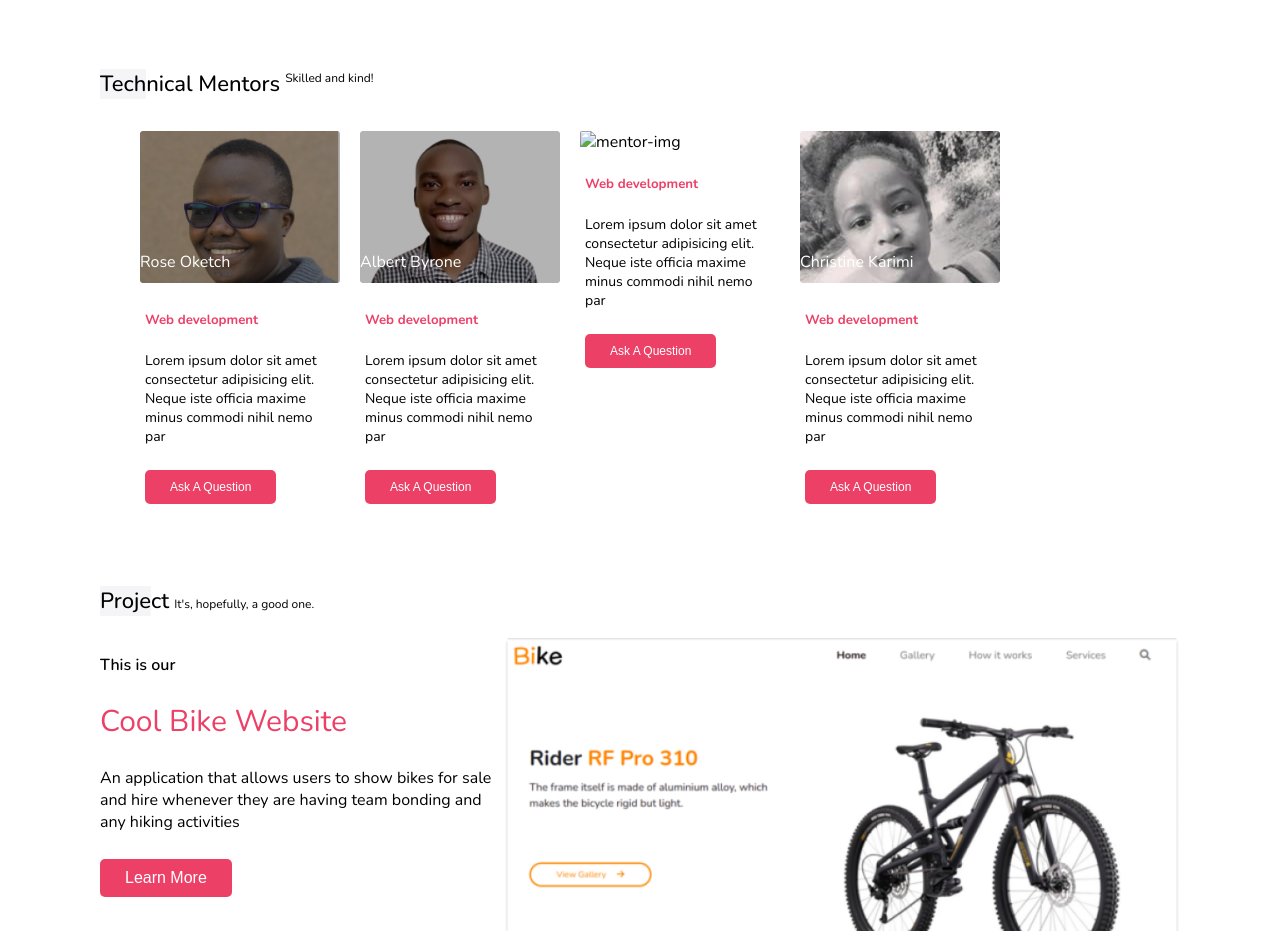
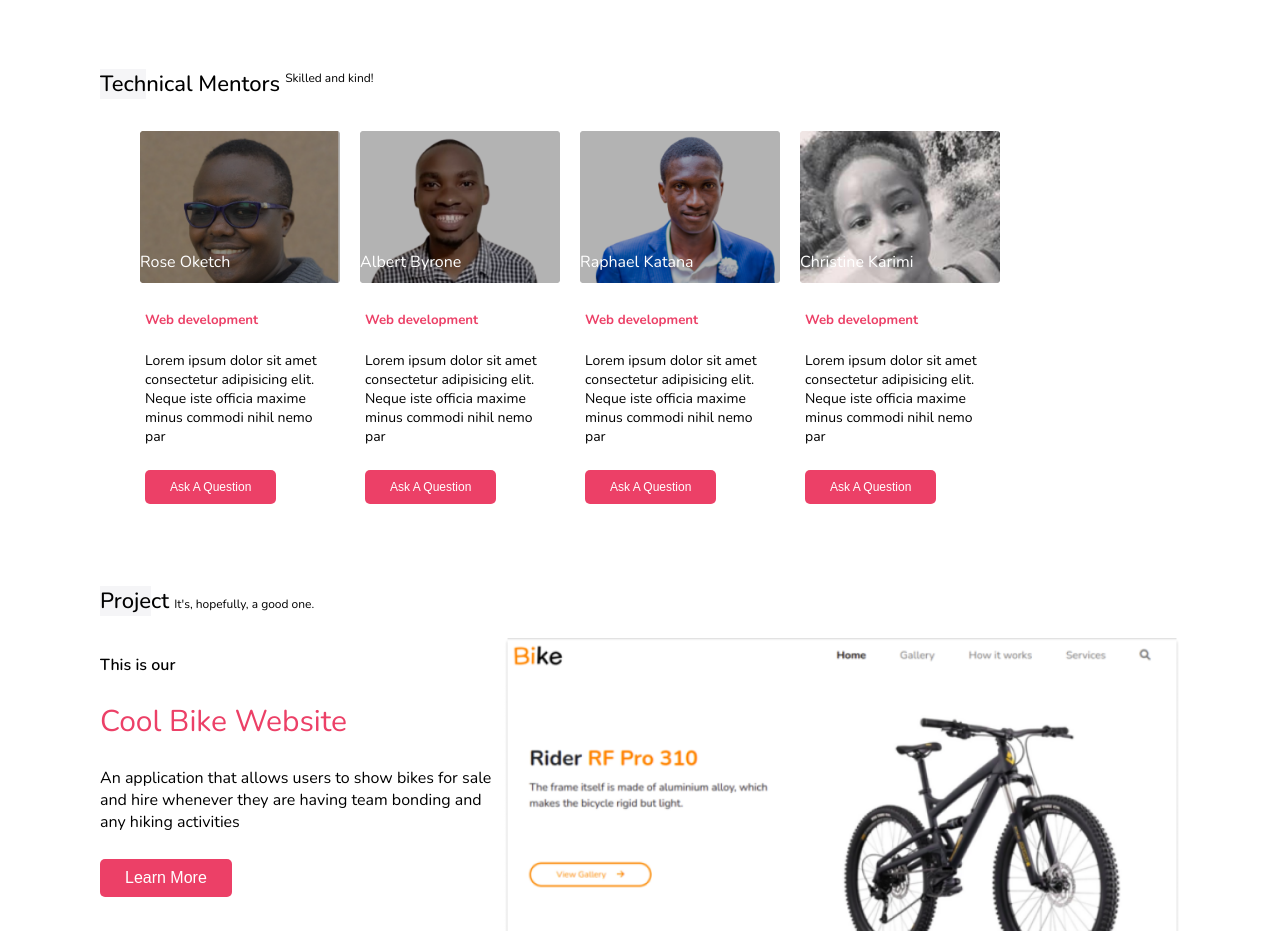
Before and after one commit to Lenkaa3792/landing-page, a plain HTML site: page index.html in a window 1280 px wide. Shown: the part 1983-2914 px from the top of the page. Drawn offline with nearby package versions, Linux system fonts and the light colour scheme.

Commit message:
still styling

```diff
--- a/index.html
+++ b/index.html
@@ -141,7 +141,7 @@
         <div class="mentor-wrapper">
         <div class="mentor-container">
           <div class="mentor-info-title">
-          <img class="mentor-img" src="./assets/img/image 7.png" alt="mentor-img">
+          <img class="mentor-img" src="./assets/images/image 7.png">
           <p class="mentor-name">Raphael Katana</p>
         </div>
         <div class="mentor-info-container">
```
